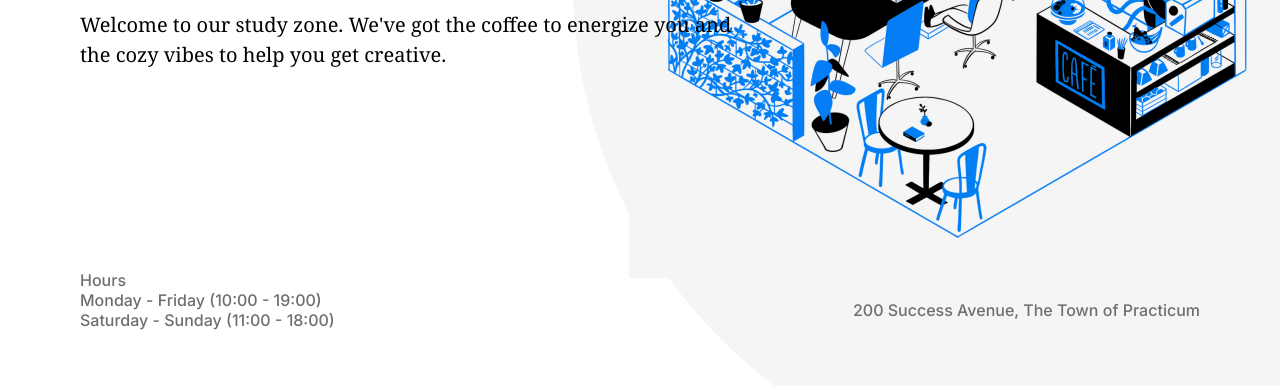
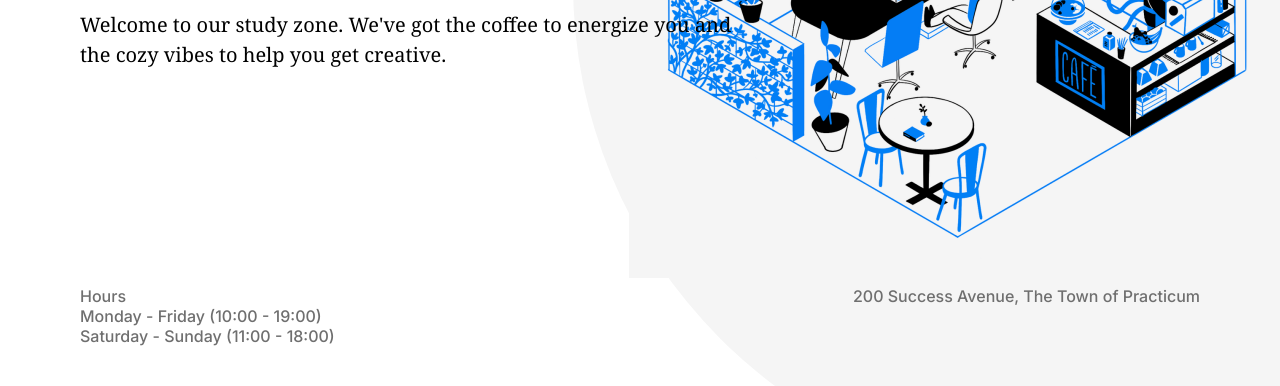
Before and after one commit to SamPage4427/se_project_coffeeshop, a plain HTML site: page index.html in a window 1280 px wide. Shown: the part 414-800 px from the top of the page. Drawn offline with Linux system fonts and the light colour scheme.

Commit message:
Fixed issues with header__footer and minor issues with index.html

```diff
--- a/blocks/header.css
+++ b/blocks/header.css
@@ -7,8 +7,9 @@
   background-repeat: no-repeat;
   background-position: center;
   background-size: cover;
-  position: relative;
-  z-index: 0;
+  display: flex;
+  flex-direction: column;
+  z-index: -1;
 }
 
 .header__title {
@@ -23,6 +24,7 @@
   font-weight: 500;
   font-size: 60px;
   line-height: 72px;
+  z-index: 1;
 }
 
 .header__span-accent {
@@ -45,6 +47,7 @@
   font-weight: normal;
   font-size: 20px;
   line-height: 30px;
+  z-index: 1;
 }
 
 .header__image {
@@ -53,20 +56,20 @@
   position: absolute;
   right: 5px;
   top: 124px;
-  z-index: -1;
+  z-index: 0;
 }
 
 .header__footer {
   display: flex;
   flex-direction: row;
   justify-content: space-between;
-  margin: auto;
+  margin: auto 80px 40px;
+  z-index: 1;
 }
 
 .header__footer-hours {
   display: flex;
   flex-direction: column;
-  margin: 200px 0 40px 80px;
 }
 
 .header__paragraph {
@@ -79,13 +82,3 @@
   font-size: 16px;
   line-height: 20px;
 }
-
-.header__paragraph-address {
-  color: #6f6f6f;
-  line-height: 20px;
-  font-family: "Inter", Arial, sans-serif;
-  font-style: normal;
-  font-weight: 500;
-  font-size: 16px;
-  margin: 230px 80px 40px 0;
-}
--- a/index.html
+++ b/index.html
@@ -62,7 +62,7 @@
             <p class="header__paragraph">Monday - Friday (10:00 - 19:00)</p>
             <p class="header__paragraph">Saturday - Sunday (11:00 - 18:00)</p>
           </div>
-          <p class="header__paragraph-address">
+          <p class="header__paragraph">
             200 Success Avenue, The Town of Practicum
           </p>
         </div>
@@ -201,9 +201,7 @@
           </ul>
         </section>
         <section class="reservation" id="reservation">
-          <div class="reservation__title-box">
-            <h2 class="reservation__title">Book a table</h2>
-          </div>
+          <h2 class="reservation__title">Book a table</h2>
           <form class="form reservation__form">
             <fieldset class="form__fieldset">
               <label for="input-name" class="form__label">Name *</label>
```
